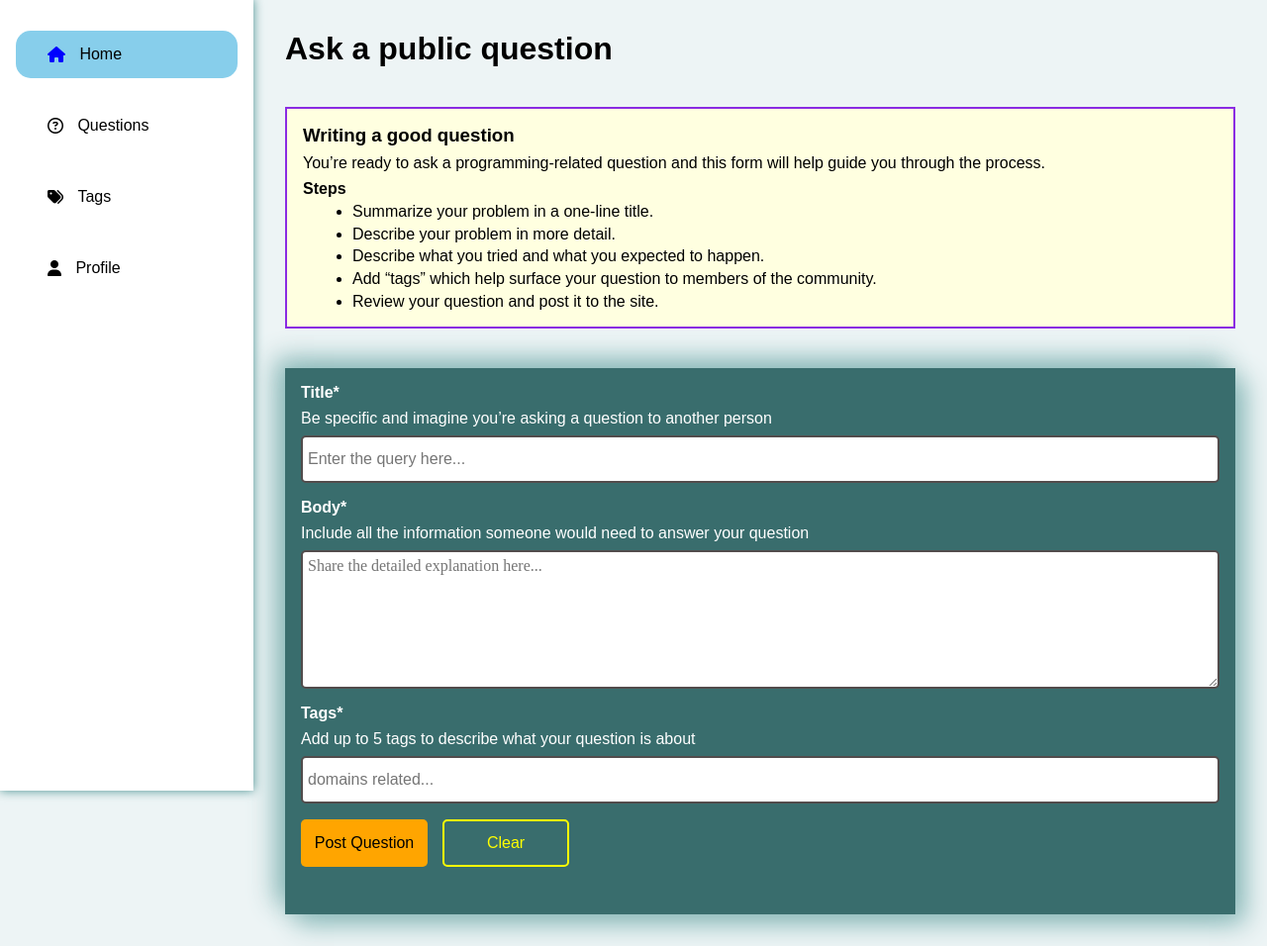
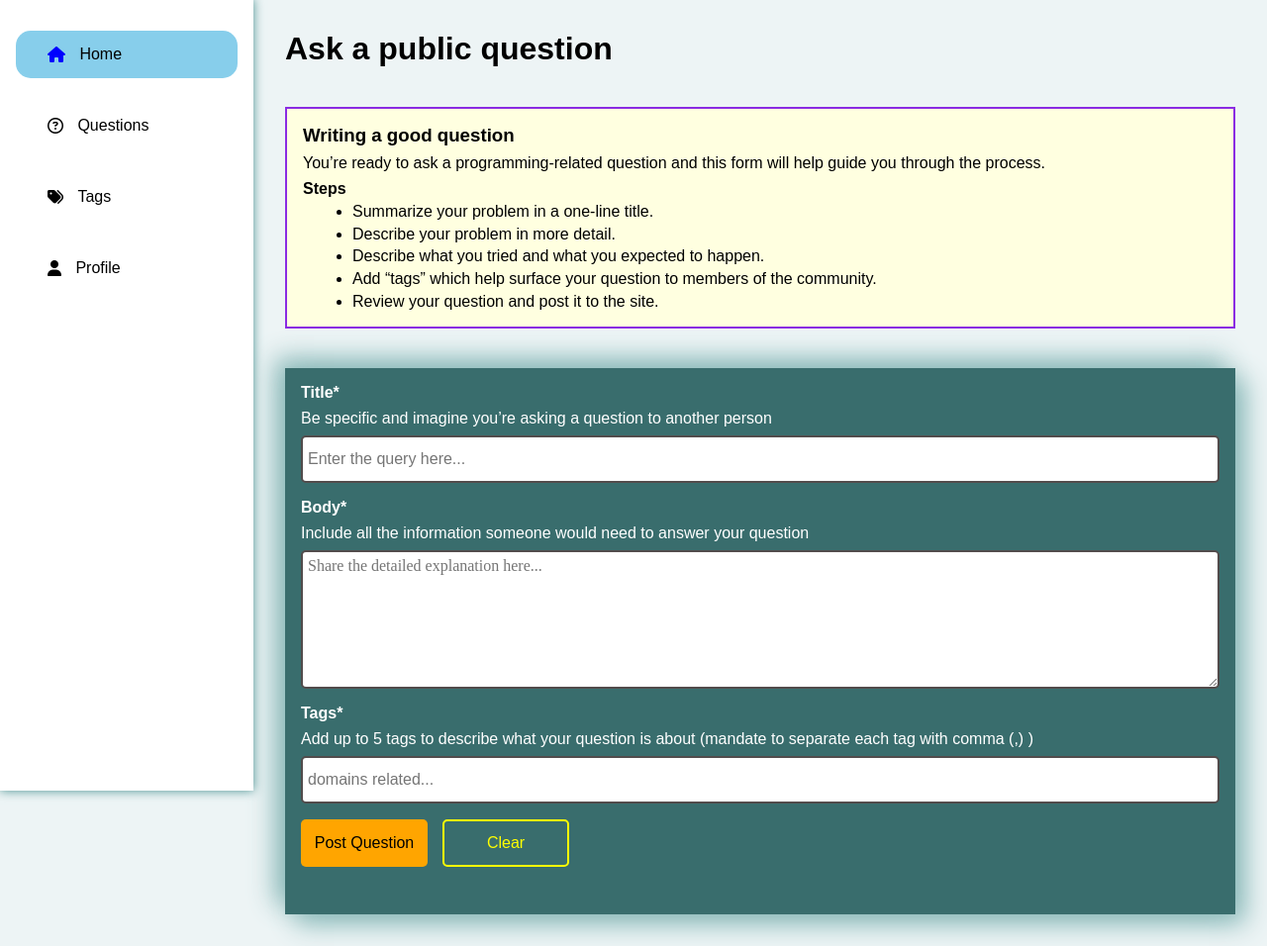
Before and after one commit to Eswar-410/stack-over-flow, a Django app: page /question/ in a window 1280 px wide. Shown: the part 67-1023 px from the top of the page at 99% size. Run offline with Django 5.2, Linux system fonts and the light colour scheme; the visitor is signed in with stand-in values (Sample User, id 1).

Commit message:
update files

```diff
--- a/stack_over_flow/settings.py
+++ b/stack_over_flow/settings.py
@@ -77,7 +77,6 @@ WSGI_APPLICATION = "stack_over_flow.wsgi.application"
 
 # Database
 # https://docs.djangoproject.com/en/5.2/ref/settings/#databases
-
 DATABASES = {
     'default': dj_database_url.config(conn_max_age=600, ssl_require=True)
 }
--- a/templates/question.html
+++ b/templates/question.html
@@ -47,7 +47,7 @@
 
         {% block form_tags %} <b>Tags*</b> {% endblock %}
 
-        {% block form_tags_content %} Add up to 5 tags to describe what your question is about {% endblock %}
+        {% block form_tags_content %} Add up to 5 tags to describe what your question is about (mandate to separate each tag with comma (,) ) {% endblock %}
 
        {% block post_question %} Post Question {% endblock %}
 
```
